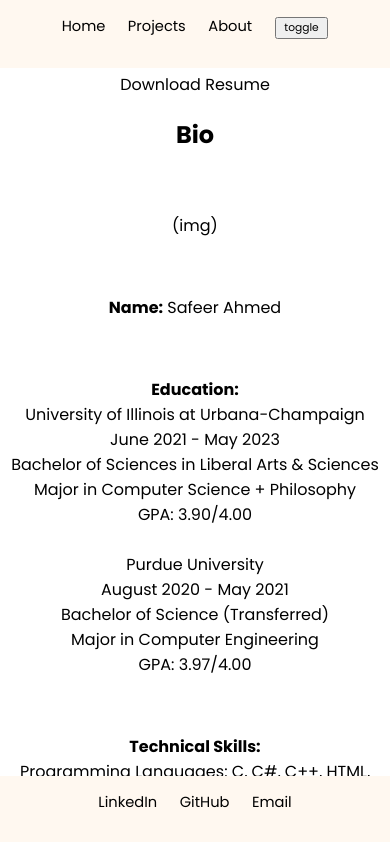
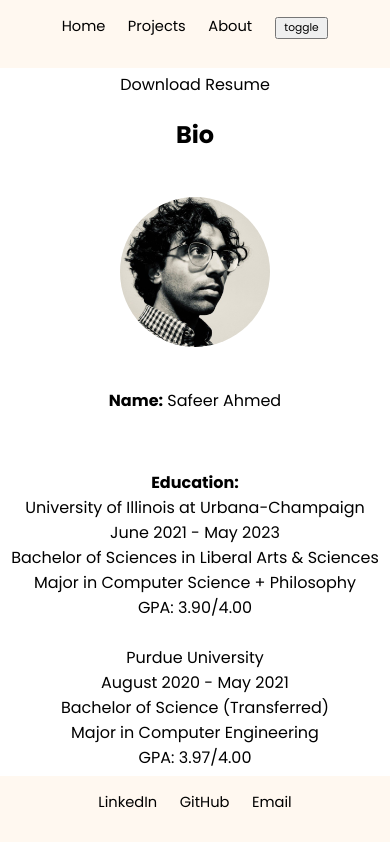
Before and after one commit to sahme73/personal-website, a SvelteKit app: page /about in a window 390 px wide. Shown: the top 842 px of the page. Built offline with nearby package versions, Linux system fonts and the light colour scheme.

Commit message:
Some tweaks to menus and added papers/image to website.

```diff
--- a/src/routes/+layout.svelte
+++ b/src/routes/+layout.svelte
@@ -92,6 +92,7 @@
         position: fixed;
         width: 100%;
         height: 5%;
+        top: 0;
         bottom: 95%;
         right: 0%;
         background-color: var(--theme-color);
@@ -100,6 +101,8 @@
         color: var(--font-color);
         overflow: visible;
         z-index: 1000;
+
+        transform: translate3d(0, 0, 0);
     }
     nav {
         margin: 6px; /* fallback */
--- a/src/routes/+page.svelte
+++ b/src/routes/+page.svelte
@@ -16,6 +16,8 @@
 
 <head>
     <title>safeer.tech | home</title>
+
+    <meta name = "safeer.tech" content="Safeer Ahmed's personal website.">
 </head>
 
 {#if light}
--- a/src/routes/about/+page.svelte
+++ b/src/routes/about/+page.svelte
@@ -40,7 +40,9 @@
     <br/>
     <h1>Bio</h1>
     <br/>
-    <p>(img)</p>
+    <div class="flexbox">
+        <div class="avatar"></div>
+    </div>
     <br/>
     <p><b>Name:</b> Safeer Ahmed</p>
     <br/>
@@ -74,6 +76,31 @@
 </section>
 
 <style>
+    .flexbox {
+        align-items: center;
+        display: flex;
+        justify-content: center;
+        z-index: 500;
+    }
+    .avatar {
+        /* CSS taken from: https://stackoverflow.com/questions/26681059/create-a-circle-avatar-from-a-rectangle-image-keeping-proportions-and-just-using */
+
+        /* This image is 687 wide by 1024 tall, similar to your aspect ratio */
+        background-image: url('/images/me.jfif');
+
+        /* make a square container */
+        width: 150px;
+        height: 150px;
+
+        /* fill the container, preserving aspect ratio, and cropping to fit */
+        background-size: cover;
+
+        /* center the image vertically and horizontally */
+        background-position: top center;
+
+        /* round the edges to a circle with border radius 1/2 container size */
+        border-radius: 50%;
+    }
     .obj {
         text-decoration: none;
         opacity: 1.0;
--- a/src/routes/projects/+page.svelte
+++ b/src/routes/projects/+page.svelte
@@ -32,7 +32,7 @@
 </head>
 
 <section class="front" style="--font-color: {font_color};">
-    <h1>Projects</h1><br>
+    <h1>Projects</h1>
     <a href="https://youtube-dataviz.vercel.app/" target="_blank" rel="noopener noreferrer" class="obj" style="color: {font_color};">YouTube DataViz</a><br>
     <a href="https://github.com/sahme73/bitcoin-analysis" target="_blank" rel="noopener noreferrer" class="obj" style="color: {font_color};">Bitcoin Alpha Analysis</a><br>
     <a href="https://github.com/sahme73/ForestForever" target="_blank" rel="noopener noreferrer" class="obj" style="color: {font_color};">Forest Forever</a><br>
@@ -41,6 +41,9 @@
         Martian Parachute Prototype</a><br>
     <a href="https://purdue0-my.sharepoint.com/:w:/g/personal/aglime_purdue_edu/ETkklwmRliVOoIHkFLUv1egBySllI9T9biuEOiNmeSPeyA?e=D9W0Ua" target="_blank" rel="noopener noreferrer" class="obj" style="color: {font_color};">
         Remote Skateboard Blinkers Prototype</a><br>
+    <br>
+    <h1>Papers</h1>
+    <p class="obj" style="color: {font_color};">Coming soon...</p><br>
 </section>
 
 <section class="stretch">
@@ -60,7 +63,7 @@
     .front {
         position: relative;
         top: 64px;
-        z-index: 1000;
+        z-index: 501;
 
         text-align: center;
         color: var(--font-color);
@@ -78,6 +81,7 @@
         object-fit: cover;
         height: 90vh;
         width: 100vw;
+        z-index: 500;
 
         background-color: var(--theme-color);
         transition: background-color 0.3s;
@@ -92,9 +96,13 @@
             object-fit: cover;
             height: 84%;
             width: 100%;
+            z-index: 500;
 
             background-color: var(--theme-color);
             transition: background-color 0.3s;
         }
+        .front {
+            z-index: 501;
+        }
     }
 </style>
```
Also changed, not shown: static/images/me.jfif (added).
